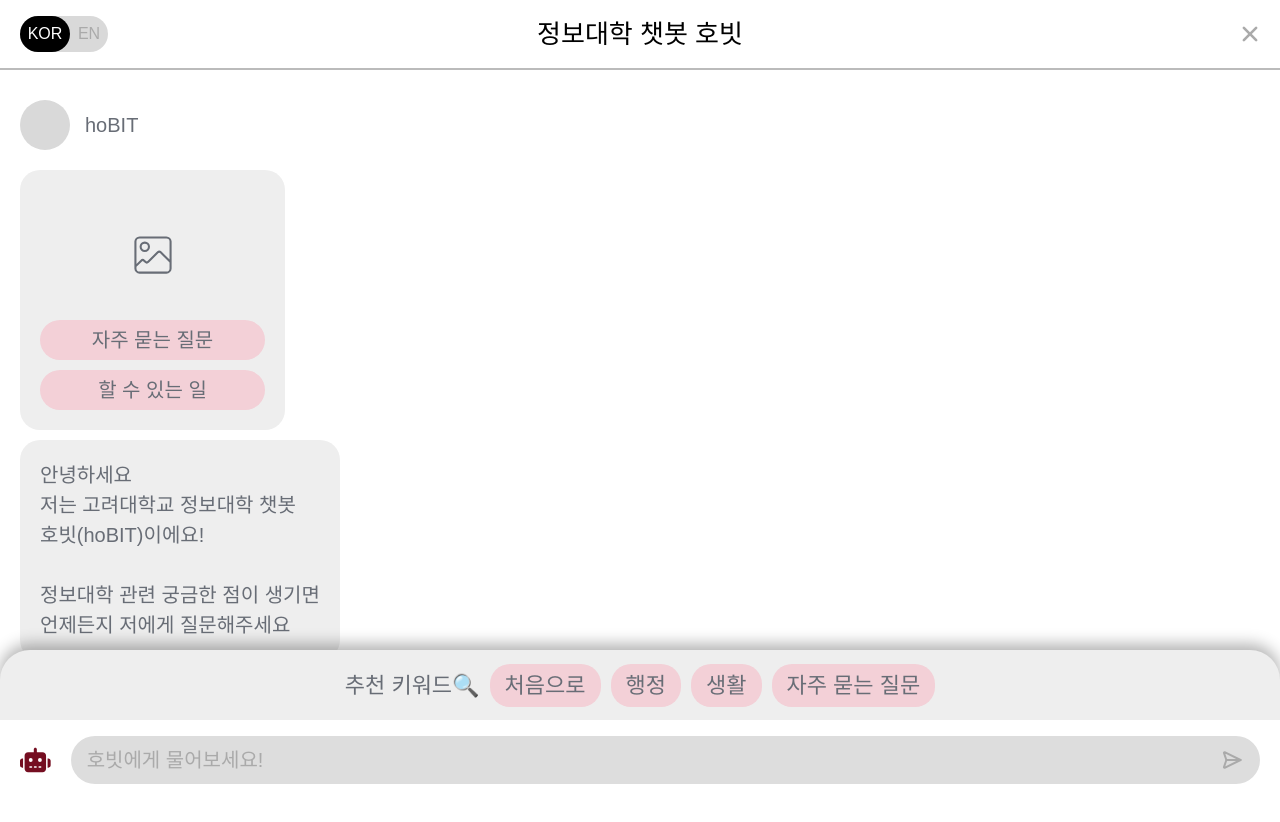
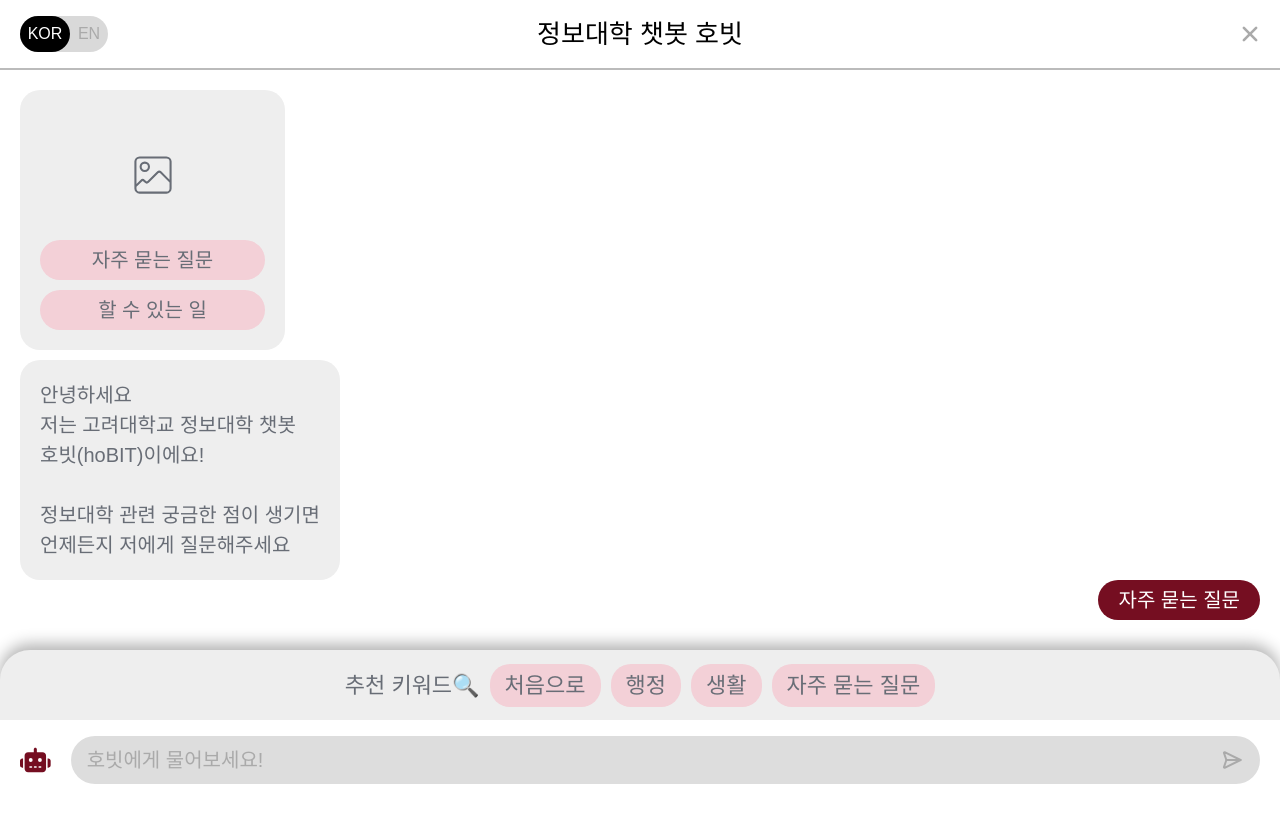
Before and after one commit to kweb-hoBIT/hoBIT-frontend, a React (Create React App) app: page / in a window 1280 px wide. Shown: the top 822 px of the page. After the commit the page ends 800 px from the top, so only its background shows below. Built offline with nearby package versions, Linux system fonts and the light colour scheme; a web font is replaced by a local one.

Commit message:
wip: 채팅 레이아웃 구현

```diff
--- a/src/components/Chatting.tsx
+++ b/src/components/Chatting.tsx
@@ -1,9 +1,25 @@
+// Chatting.tsx
+import React, { useEffect, useRef } from 'react';
 import HelloHobit from './chat/HelloHobit';
+import Query from './chat/Query';
 
 const Chatting: React.FC = () => {
+  const chatContainerRef = useRef<HTMLDivElement>(null);
+
+  useEffect(() => {
+    if (chatContainerRef.current) {
+      chatContainerRef.current.scrollTop =
+        chatContainerRef.current.scrollHeight;
+    }
+  }, []);
+
   return (
-    <div className="min-h-screen px-[20px] py-[30px]">
+    <div
+      ref={chatContainerRef}
+      className="flex flex-col h-full max-h-[calc(100vh-220px)] overflow-y-auto px-[20px] py-[30px]"
+    >
       <HelloHobit />
+      <Query />
     </div>
   );
 };
--- a/src/components/Header.tsx
+++ b/src/components/Header.tsx
@@ -5,7 +5,7 @@
   const [isKorean, setIsKorean] = useState<boolean>(true);
 
   return (
-    <div className="h-[70px] bg-white fixed top-0 w-full border-b-2 border-[#bbbbbb] flex items-center relative px-[20px]">
+    <div className="h-[70px] bg-white fixed top-0 w-full border-b-2 border-[#bbbbbb] flex items-center relative px-[20px] py-[20px]">
       <div className="relative w-[88px] h-[36px] bg-[#D9D9D9] rounded-[20px] flex items-center">
         <div
           className={`absolute h-full rounded-full justify-center transition-transform duration-500 ease-in-out bg-black ${
--- /dev/null
+++ b/src/components/chat/Query.tsx
@@ -0,0 +1,9 @@
+const Query: React.FC = () => {
+  return (
+    <span className="inline-block self-start ml-auto bg-[#750E21] w-auto font-6semibold text-[20px] text-white px-[20px] py-[5px] rounded-[20px]">
+      자주 묻는 질문
+    </span>
+  );
+};
+
+export default Query;
--- a/src/pages/MainPage.tsx
+++ b/src/pages/MainPage.tsx
@@ -11,9 +11,11 @@
   const inputValue = useSelector((state: RootState) => state.input.value);
 
   return (
-    <div>
+    <div className="flex flex-col h-screen overflow-hidden">
       <Header />
-      <Chatting />
+      <div>
+        <Chatting />
+      </div>
       {inputValue === '' ? <KeywordRecommend /> : <AutoComplete />}
       <Input />
     </div>
```
